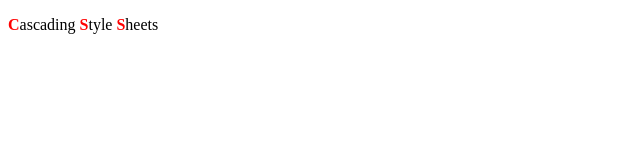
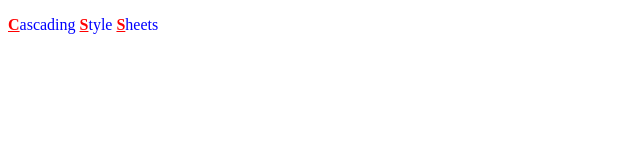
Before and after one commit to yarikmlb/css-lesson1, a plain HTML site: page doc1.html in a window 1280 px wide. Shown: the whole page, without its empty margins (0-640 px from the left). Drawn offline with Linux system fonts and the light colour scheme.

Commit message:
lesson3-4

```diff
--- a/style1.css
+++ b/style1.css
@@ -1,3 +1,7 @@
+p {
+    color: blue;
+}
 strong {
     color: red;
+    text-decoration: underline;
 }
```
